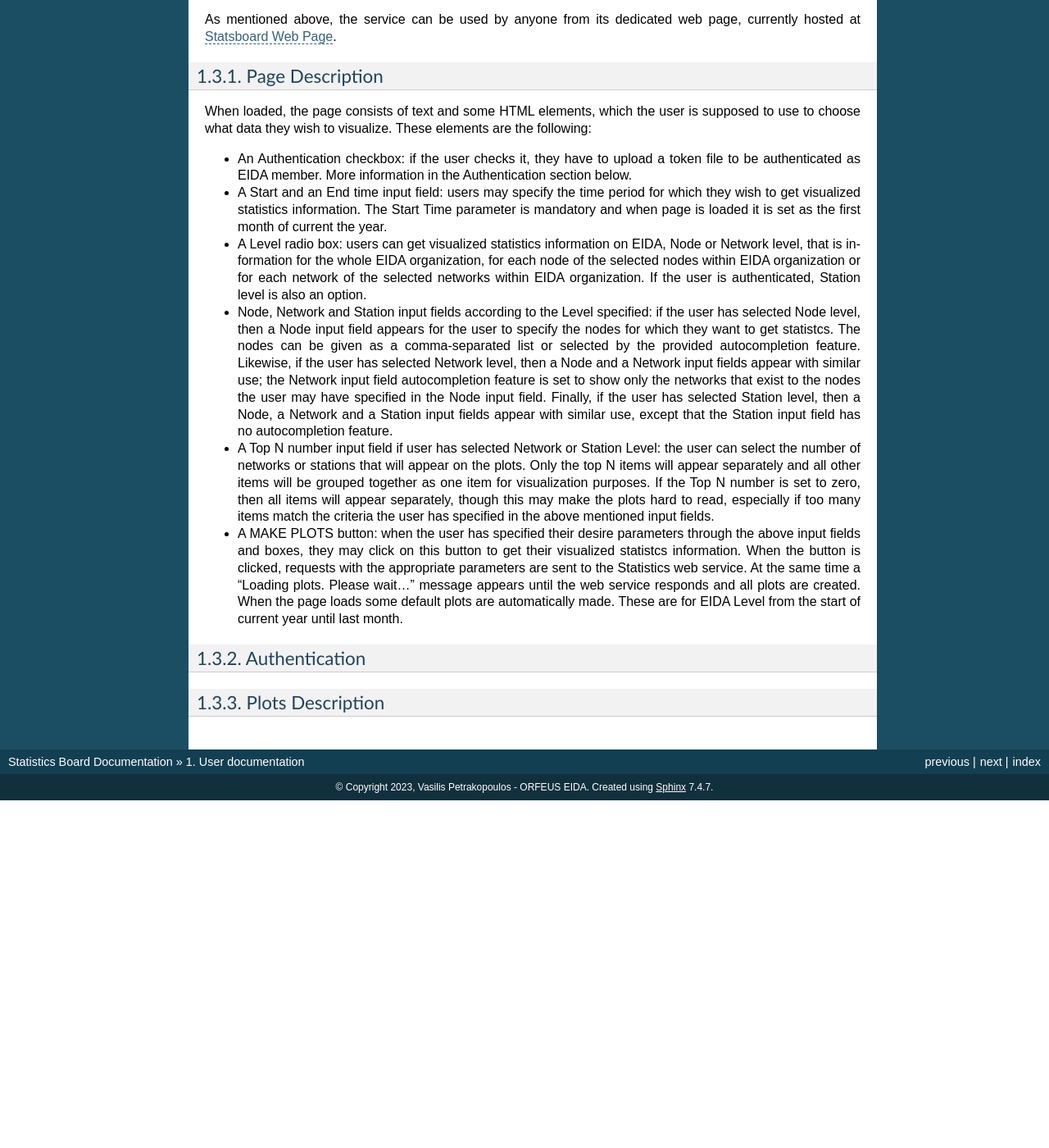
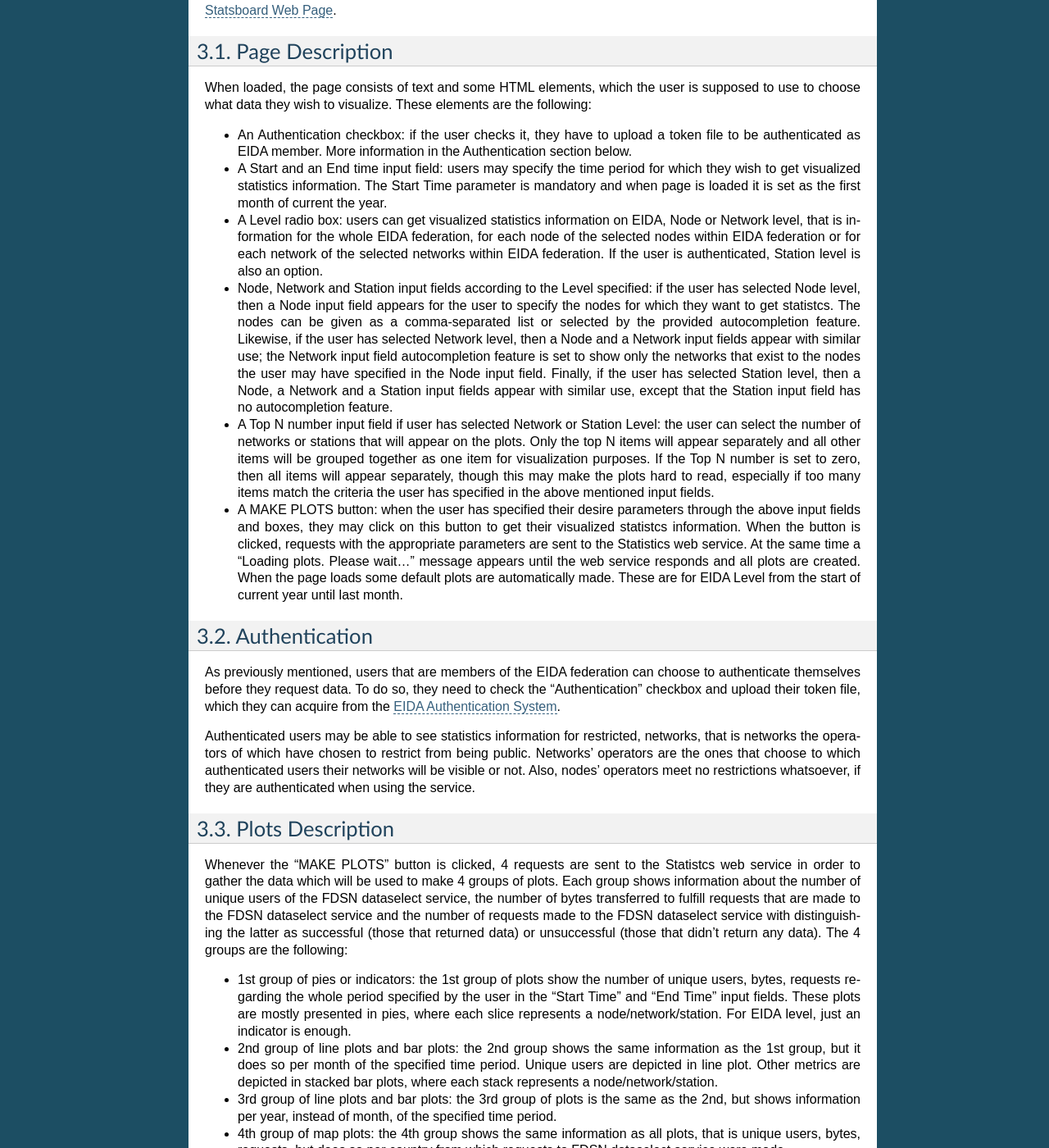
Before and after one commit to EIDA/statsboard, a Sphinx documentation site: the page built from doc/userdoc.rst, in a window 1280 px wide and 1400 px high, scrolled down 1584 px. Shown: the whole window at 82% size. Built offline with Sphinx 7.4.7, drawn with Linux system fonts in a browser that asks for light colours; before the commit the page ends 2560 px from its top, so only the background shows below that; some of the changed text lies outside the part shown.

Commit message:
Doc update

```diff
--- a/doc/index.rst
+++ b/doc/index.rst
@@ -1,5 +1,5 @@
-Statistics Board documentation
-#############################
+Statistics Board Documentation
+##############################
 
 .. toctree::
     :maxdepth: 2
--- a/doc/userdoc.rst
+++ b/doc/userdoc.rst
@@ -1,8 +1,5 @@
-User documentation
-##################
-
 Summary
-=======
+#######
 
 One of the aims of the
 `European Integrated Data Archive <https://www.orfeus-eu.org/data/eida/>`_
@@ -30,7 +27,7 @@ operators of which have chosen to restrict from being public.
 
 
 Installation
-============
+############
 
 The service is not intended to be deployed at each node, but rather be used
 from its dedicated web page. However, for the sake of completeness,
@@ -38,7 +35,7 @@ should anyone wish to use or deploy either locally or in a server
 the current service, they can follow the instructions below.
 
 License
--------
+=======
 
 This program is free software: you can redistribute it and/or modify
 it under the terms of the GNU General Public License as published by
@@ -54,21 +51,21 @@ You should have received a copy of the GNU General Public License
 along with this program.  If not, see http://www.gnu.org/licenses/.
 
 Requirements
-------------
+============
 
  * Node.js (version >= 18.0.0)
 
  * npm (version >= 9.0.0)
 
 Download
---------
+========
 
 Download from GitHub. ::
 
  $ git clone https://github.com/EIDA/statsboard.git
 
 Installation
-------------
+============
 
 Move into the statsboard folder of the project and install the necessary libraries. ::
 
@@ -76,7 +73,7 @@ Move into the statsboard folder of the project and install the necessary librari
   $ npm install
 
 Deployment
-----------
+==========
 
 Use the appropriate commands of npm to use or deploy either locally or in a server. ::
 
@@ -92,14 +89,14 @@ OR ::
 
 
 Using the Service
-=================
+#################
 
 As mentioned above, the service can be used by anyone from its dedicated
 web page, currently hosted at
 `Statsboard Web Page <https://orfeus-eu.org/data/eida/stats/>`_.
 
 Page Description
-----------------
+================
 
 When loaded, the page consists of text and some HTML elements, which the user is
 supposed to use to choose what data they wish to visualize. These elements
@@ -115,8 +112,8 @@ are the following:
 
 * A Level radio box: users can get visualized statistics information
   on EIDA, Node or Network level, that is information for the whole EIDA
-  organization, for each node of the selected nodes within EIDA organization or
-  for each network of the selected networks within EIDA organization. If the
+  federation, for each node of the selected nodes within EIDA federation or
+  for each network of the selected networks within EIDA federation. If the
   user is authenticated, Station level is also an option.
 
 * Node, Network and Station input fields according to the Level specified: if the
@@ -147,8 +144,44 @@ are the following:
   made. These are for EIDA Level from the start of current year until last month.
 
 Authentication
---------------
+==============
 
+As previously mentioned, users that are members of the EIDA federation can choose
+to authenticate themselves before they request data. To do so, they need to check
+the "Authentication" checkbox and upload their token file, which they can acquire
+from the `EIDA Authentication System <https://geofon.gfz-potsdam.de/eas/>`_.
+
+Authenticated users may be able to see statistics information for restricted,
+networks, that is networks the operators of which have chosen to restrict
+from being public. Networks' operators are the ones that choose to which
+authenticated users their networks will be visible or not. Also, nodes' operators
+meet no restrictions whatsoever, if they are authenticated when using the service.
 
 Plots Description
------------------
+=================
+
+Whenever the "MAKE PLOTS" button is clicked, 4 requests are sent to the Statistcs
+web service in order to gather the data which will be used to make 4 groups of plots.
+Each group shows information about the number of unique users of the FDSN dataselect
+service, the number of bytes transferred to fulfill requests that are made to the
+FDSN dataselect service and the number of requests made to the FDSN dataselect
+service with distinguishing the latter as successful (those that returned data)
+or unsuccessful (those that didn't return any data). The 4 groups are the following:
+
+* 1st group of pies or indicators: the 1st group of plots show the number of unique
+  users, bytes, requests regarding the whole period specified by the user in the
+  "Start Time" and "End Time" input fields. These plots are mostly presented in pies,
+  where each slice represents a node/network/station. For EIDA level, just an indicator
+  is enough.
+
+* 2nd group of line plots and bar plots: the 2nd group shows the same information as
+  the 1st group, but it does so per month of the specified time period. Unique users are
+  depicted in line plot. Other metrics are depicted in stacked bar plots, where each stack
+  represents a node/network/station.
+
+* 3rd group of line plots and bar plots: the 3rd group of plots is the same as the 2nd,
+  but shows information per year, instead of month, of the specified time period.
+
+* 4th group of map plots: the 4th group shows the same information as all plots,
+  that is unique users, bytes, requests, but does so per country from which
+  requests to FDSN dataselect service were made.
```
Also changed, not shown: other parts of doc/index.rst (+0 -1 lines), doc/specification.rst (deleted).
